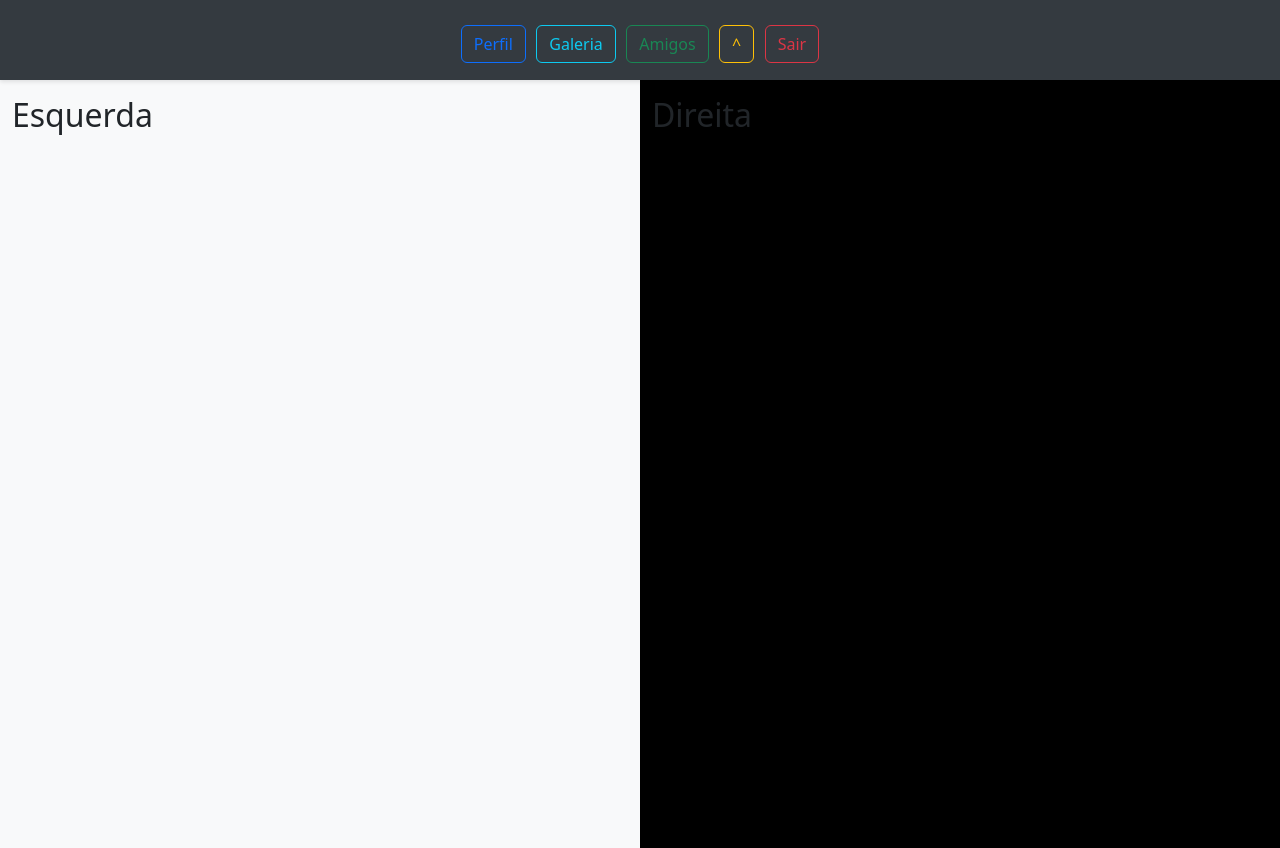
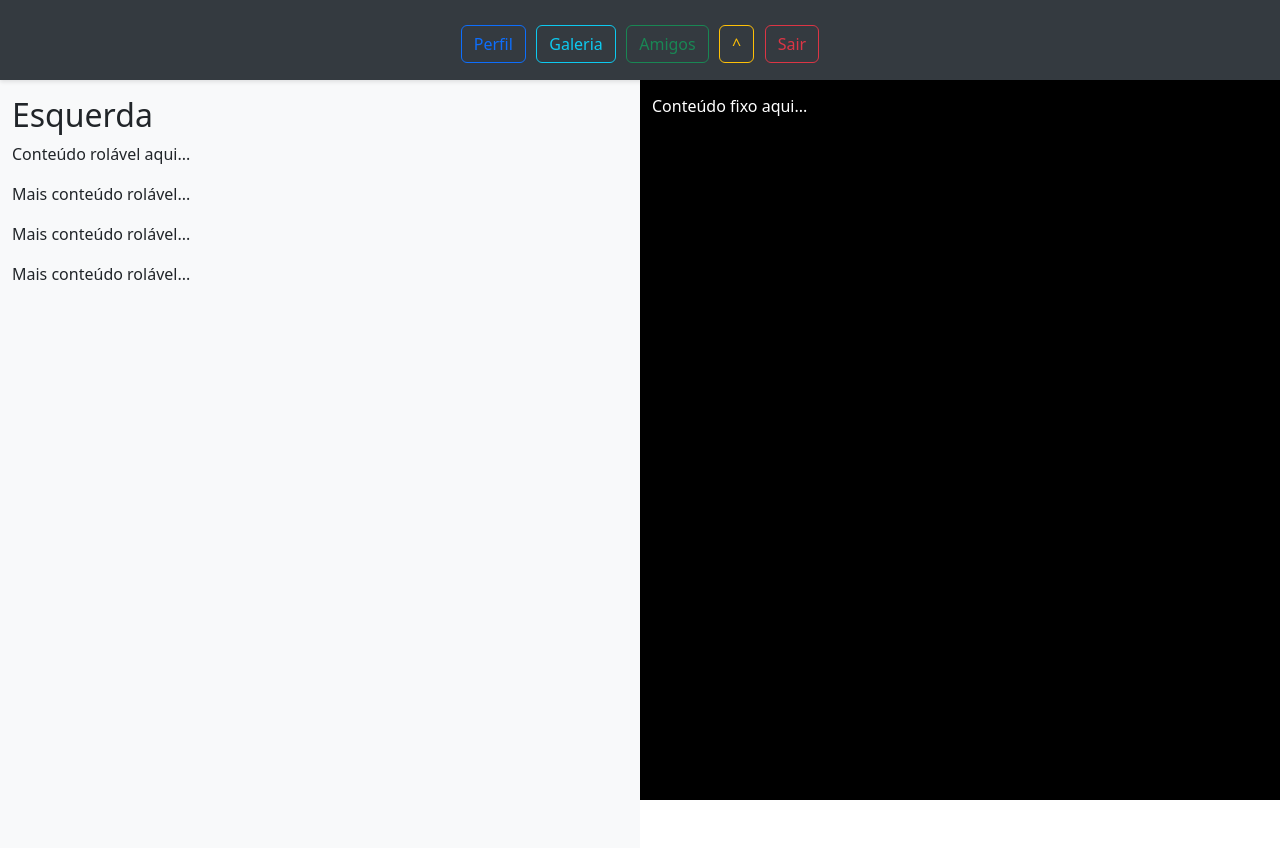
Before and after one commit to MBScorsato/redesocial, a Django app: page /plataforma/inicio/ in a window 1280 px wide. Run offline with Django 4.2, Linux system fonts and the light colour scheme; a user stored in the database is signed in.

Commit message:
bootstrap/css - lado direito da fixo lado esquero rolando na pagina plataforma.html, énois!

```diff
--- a/plataforma/templates/plataforma.html
+++ b/plataforma/templates/plataforma.html
@@ -15,15 +15,24 @@
         <button type="button" class="btn btn-outline-warning"> ^ </button>
         <button type="button" class="btn btn-outline-danger">Sair</button></h1>
 
-    <div class="container-fluid vh-100 mt-5"> <!-- Adicionei margin-top para não sobrepor o h1 fixo -->
-        <div class="row h-100">
-            <!-- Divisão da tela ao meio -->
-            <div class="col-md-6 bg-light">
-                <br><br><h2>Esquerda</h2>
-            </div>
-            <div class="col-md-6 bg-black">
-                <br><br><h2>Direita</h2>
-            </div>
+<div class="container-fluid vh-100 mt-5">
+    <div class="row h-100">
+        <!-- Coluna esquerda rolável -->
+        <div class="col-md-6 scroll-column bg-light">
+            <br><br><h2>Esquerda</h2>
+            <p>Conteúdo rolável aqui...</p>
+            <p>Mais conteúdo rolável...</p>
+            <p>Mais conteúdo rolável...</p>
+            <p>Mais conteúdo rolável...</p>
+        </div>
+
+        <!-- Coluna direita fixa no desktop, mas relativa no celular -->
+        <div class="col-md-6 fixed-column bg-black">
+            <br><br><h2 class="text-white">Direita</h2>
+            <p class="text-white">Conteúdo fixo aqui...</p>
         </div>
     </div>
+</div>
+
+
 {% endblock %}
--- a/templates/static/plataforma/css/plataforma.css
+++ b/templates/static/plataforma/css/plataforma.css
@@ -13,3 +13,31 @@
     padding: 1rem 0; /* Adiciona padding superior e inferior */
     box-shadow: 0 2px 4px rgba(0, 0, 0, 0.1); /* Adiciona sombra para destacar */
 }
+    @media (max-width: 768px) {
+        /* Em dispositivos móveis, queremos empilhar as colunas */
+        .col-md-6 {
+            width: 100%;
+            position: relative;
+            height: auto;
+        }
+        .fixed-column {
+            position: relative;
+            height: auto;
+        }
+    }
+
+    @media (min-width: 769px) {
+        /* No desktop, a coluna direita permanece fixa */
+        .fixed-column {
+            position: fixed;
+            right: 0;
+            top: 0;
+            height: 100vh;
+            width: 50%;
+        }
+
+        .scroll-column {
+            height: 100vh;
+            overflow-y: auto;
+        }
+    }
```
Also changed, not shown: db.sqlite3.
